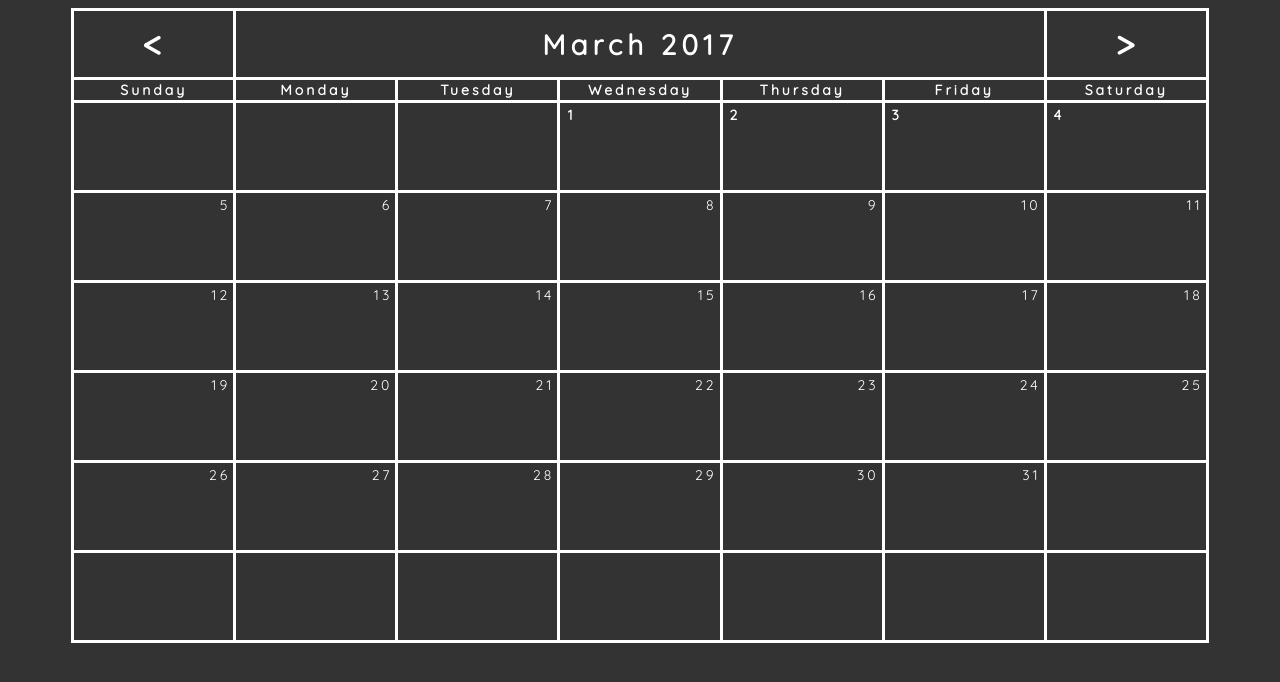
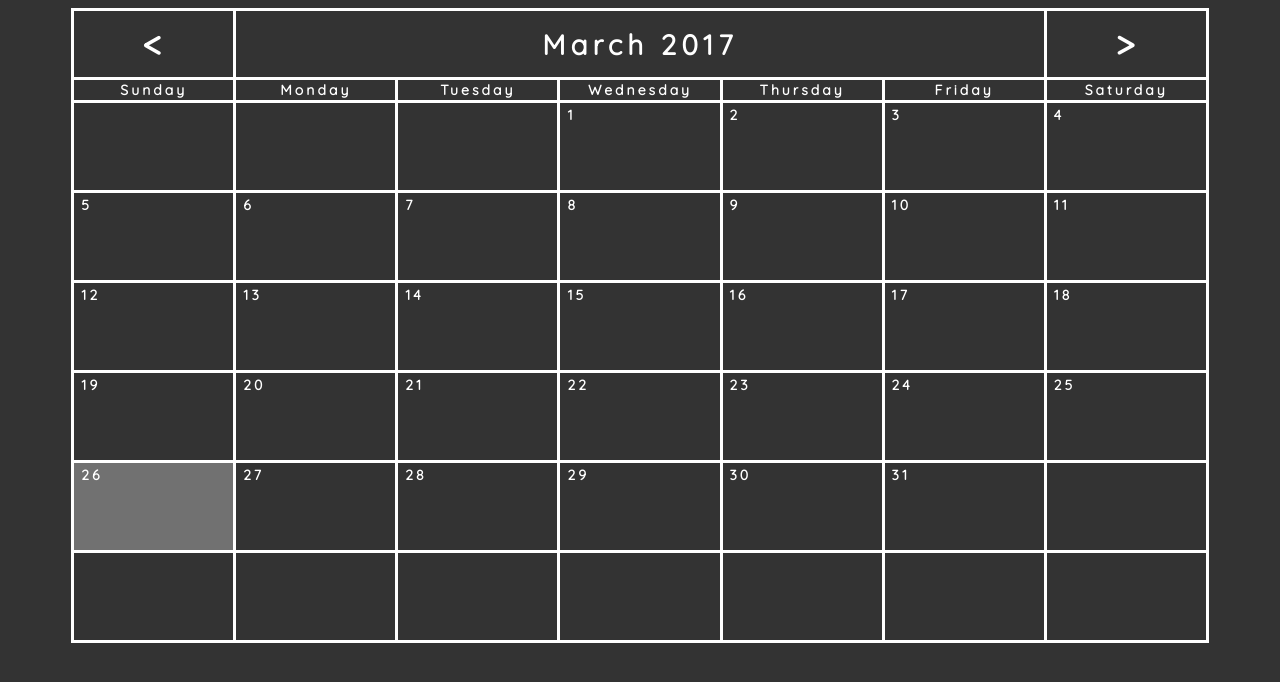
Before and after one commit to cpkurotori/HTMLCalendar, a plain HTML site: page index.html in a window 1280 px wide. Drawn offline with Linux system fonts and the light colour scheme.

Commit message:
Highlighted TODAY

```diff
--- a/index.html
+++ b/index.html
@@ -90,33 +90,35 @@
 	<script>
 	functionDate = new Date();
 	function createCalendar(pDate){
-		for (i=1;i<=6;i++){document.getElementById('w'+String(i)).style.visibility='visible';}
+		var today = new Date();
+		for (i=1;i<=6;i++){
+			document.getElementById('w'+String(i)).style.visibility='visible';
+		}
 		var months = ["January","February","March","April","May","June","July","August","September","October","November","December"];
 		var days = ["Sunday","Monday","Tuesday","Wednesday","Thursday","Friday","Saturday"];
 		var daysShort = ["sun","mon","tue","wed","thu","fri","sat"];
 		var daysInMonth = [31,28,31,30,31,30,31,31,30,31,30,31];
-		var t = pDate;
-		var f = new Date(t.getFullYear(),t.getMonth(),1);
-		if (t.getYear()%4==0 && (t.getYear()%100!=0 || t.getYear()%400==0)){
+		var f = new Date(pDate.getFullYear(),pDate.getMonth(),1);
+		if (pDate.getYear()%4==0 && (pDate.getYear()%100!=0 || pDate.getYear()%400==0)){
 			daysInMonth[1]=29;
 		}
 		var d = 1;
-		document.getElementById("month").innerHTML = months[t.getMonth()]+" "+String(t.getFullYear())
+		document.getElementById("month").innerHTML = months[pDate.getMonth()]+" "+String(pDate.getFullYear())
 		for (i = 1; i <=6; i++){
 			if (i==1){
 				for (j=f.getDay();j<=6;j++){
-					document.getElementById("w"+String(i)+daysShort[j]).innerHTML = "<div class=\"day\">"+String(d)+"</div>";
+					document.getElementById("w"+String(i)+daysShort[j]).innerHTML = "<div id=\""+String(pDate.getFullYear())+String(pDate.getMonth())+String(d)+"\"class=\"day\">"+String(d)+"</div>";
 					d++;
-					if (d>daysInMonth[t.getMonth()]){break;}
+					if (d>daysInMonth[pDate.getMonth()]){break;}
 				}
 			}
 			else{
 				for (j=0;j<=6;j++){
-					document.getElementById("w"+String(i)+daysShort[j]).innerHTML = d;
+					document.getElementById("w"+String(i)+daysShort[j]).innerHTML = document.getElementById("w"+String(i)+daysShort[j]).innerHTML = "<div id=\""+String(pDate.getFullYear())+String(pDate.getMonth())+String(d)+"\"class=\"day\">"+String(d)+"</div>";
 					d++;
-					if (d>daysInMonth[t.getMonth()]){break;}
+					if (d>daysInMonth[pDate.getMonth()]){break;}
 				}
-			if (d>daysInMonth[t.getMonth()]){break;}
+			if (d>daysInMonth[pDate.getMonth()]){break;}
 			}
 		}
 		for (i = 1;i<=6;i++){
@@ -130,10 +132,18 @@
 				document.getElementById('w'+String(i)).style.visibility='hidden';
 			}
 		}
+		if (today.getMonth() == pDate.getMonth() && today.getFullYear() == pDate.getFullYear()){
+			document.getElementById(String(pDate.getFullYear())+String(pDate.getMonth())+String(pDate.getDate())).parentNode.style="background-color:rgba(255,255,255,.3)";
+		}
 	}
 	createCalendar(functionDate);
 
 function clearCalendar(){
+	pDate = new Date()
+	try{
+		document.getElementById(String(pDate.getFullYear())+String(pDate.getMonth())+String(pDate.getDate())).parentNode.style="background-color:none";
+	}
+	catch(err){}
 	var daysShort = ["sun","mon","tue","wed","thu","fri","sat"];
 	document.getElementById('month').innerHTML="";
 	for (i = 1; i<=6; i++){
```
